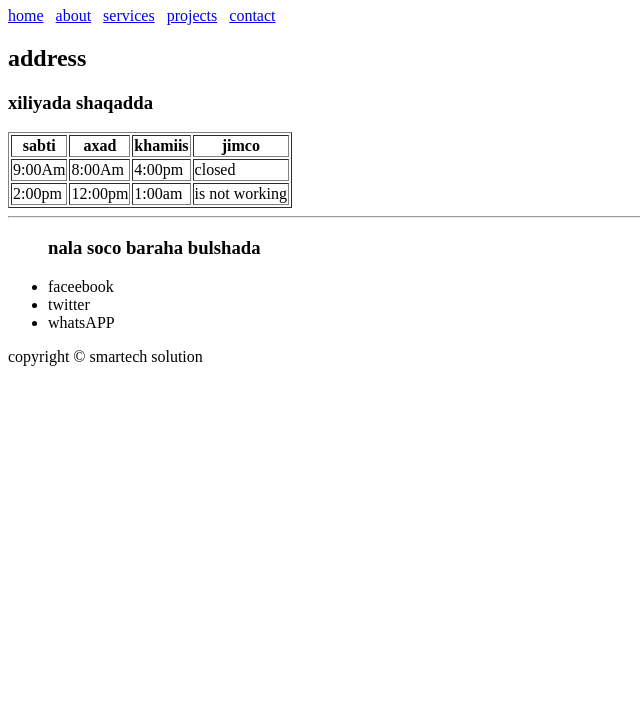
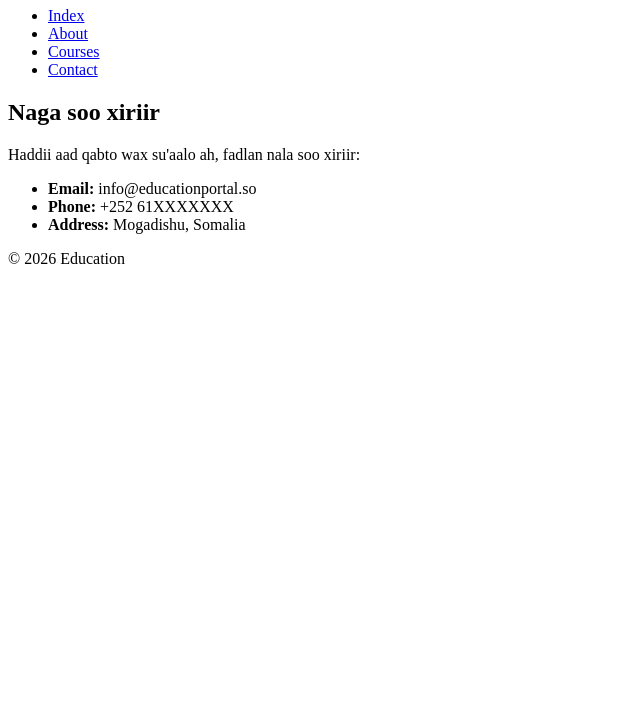
Before and after one commit to anisoothman395-byte/Super-market-, a plain HTML site: page contact.html in a window 1280 px wide. Shown: the part 73-800 px from the top of the page, without its empty margins (0-640 px from the left). Drawn offline with Linux system fonts and the light colour scheme.

Commit message:
Add files via upload

```diff
--- a/contact.html
+++ b/contact.html
@@ -1,55 +1,39 @@
 <!DOCTYPE html>
-<html>
+<html lang="en">
+<head>
+    <meta charset="UTF-8">
+    <title>Contact - Education</title>
+    <link rel="stylesheet" href="style.css">
+</head>
+<body>
 
-<head>
-  <meta charset="UTF-8">
-  <meta name="viewport" content="width=device-width, initial-scale=1">
-  <title>smartech contact</title>
-</head>
+<header>
+    <h1>Contact Us</h1>
+</header>
 
-<body>
-  <header><h1>contact us</h1></header>
-  <nav>
-  <a href="index.html">home</a>&nbsp;&nbsp;
-  <a href="about.html">about</a>&nbsp;&nbsp;
-  <a href="services.html">services</a>&nbsp;&nbsp;
-  <a href="projects.html">projects</a>&nbsp;&nbsp;
-  <a href="contact.html">contact</a>&nbsp;&nbsp;
+<nav>
+    <ul>
+        <li><a href="index.html">Index</a></li>
+        <li><a href="about.html">About</a></li>
+        <li><a href="courses.html">Courses</a></li>
+        <li><a href="contact.html">Contact</a></li>
+    </ul>
 </nav>
+
 <main>
-<h2>address</h2>
-<h3>xiliyada shaqadda</h3>
-<table border="1">
-  <tr>
-  <th>sabti</th>
-  <th>axad</th>
-  <th>khamiis</th>
-  <th>jimco</th>
-  </tr>
-  <tr>
-    <td>9:00Am</td>
-    <td>8:00Am</td>
-    <td>4:00pm</td>
-    <td>closed</td>
-  </tr>
-  <tr>
-    <td>2:00pm</td>
-    <td>12:00pm</td>
-    <td>1:00am</td>
-    <td>is not working</td>
-  </tr>
-</table>
-<hr />
-<ul>
-  <h3>nala soco baraha bulshada</h3>
-  <li>faceebook</li>
-  <li>twitter</li>
-  <li>whatsAPP</li>
-</ul>
+    <h2>Naga soo xiriir</h2>
+    <p>Haddii aad qabto wax su'aalo ah, fadlan nala soo xiriir:</p>
+
+    <ul>
+        <li><strong>Email:</strong> info@educationportal.so</li>
+        <li><strong>Phone:</strong> +252 61XXXXXXX</li>
+        <li><strong>Address:</strong> Mogadishu, Somalia</li>
+    </ul>
 </main>
+
 <footer>
-  <p>copyright &copy; smartech solution</p>
+    <p>&copy; 2026 Education</p>
 </footer>
+
 </body>
-
 </html>
```
Also changed, not shown: about.html (+19 -37 lines), courses.html (added, +48 -0 lines), index.html (+23 -22 lines), 1 other file.
